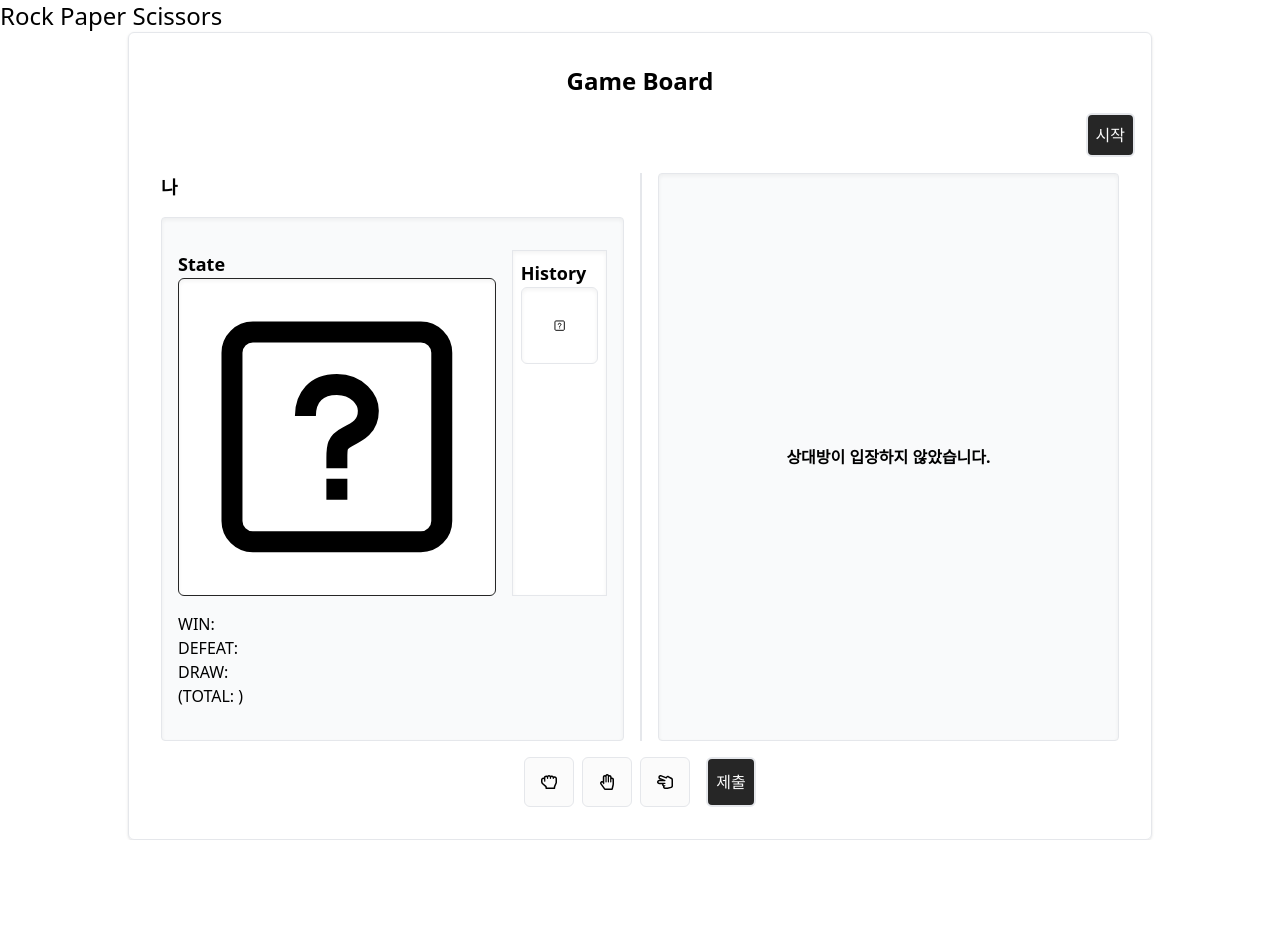
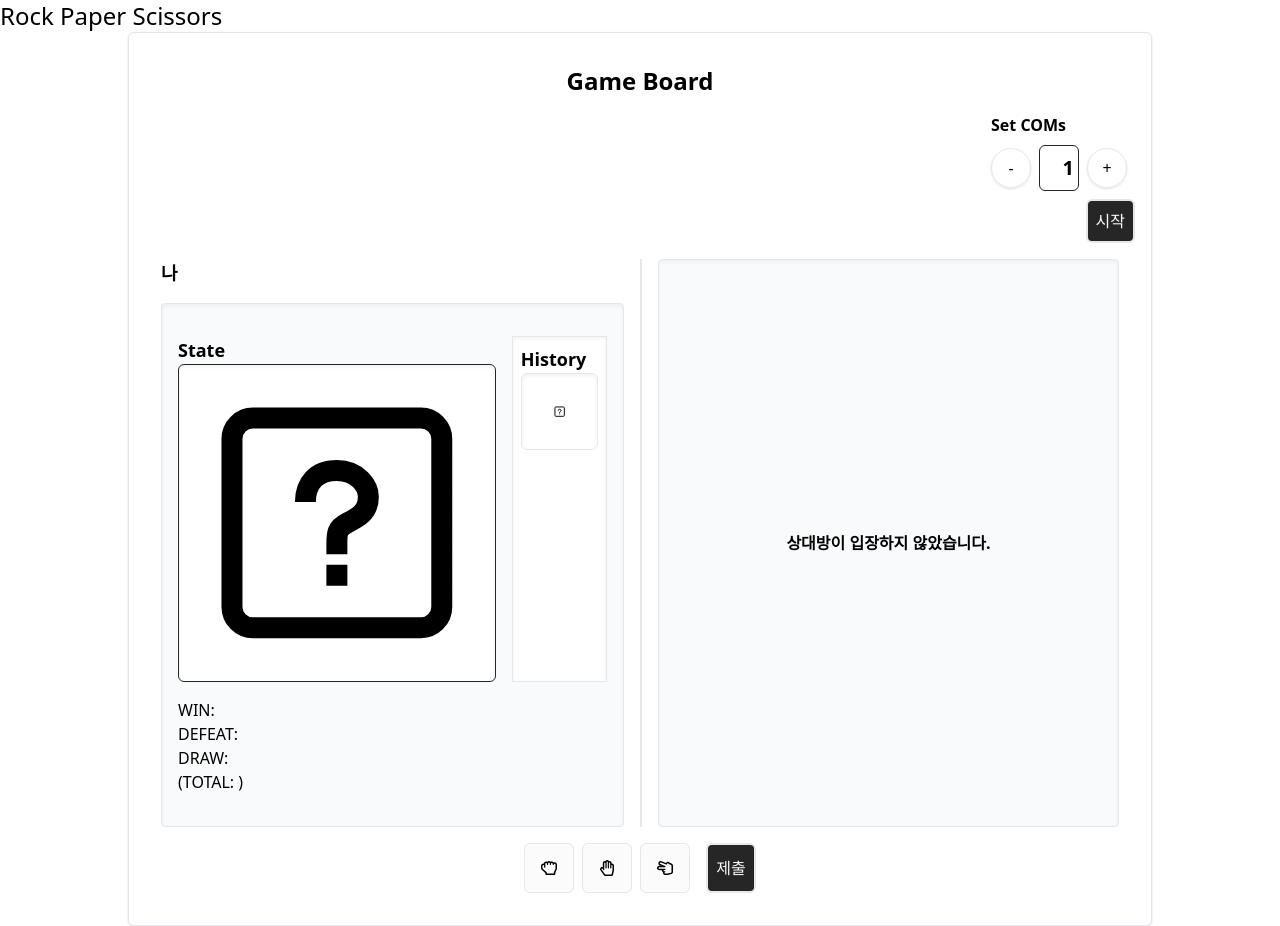
Before and after one commit to merge-simpson/react-rock-paper-scissors, a React (Vite) app: page / in a window 1280 px wide. Before the commit the page ends 840 px from the top, so only its background shows below. Built offline with nearby package versions, Linux system fonts and the light colour scheme.

Commit message:
feat(home): let increase or decrease num of cumputers

```diff
--- a/src/components/home/Home.tsx
+++ b/src/components/home/Home.tsx
@@ -1,8 +1,8 @@
-import Player from "@models/game/player/Player";
 import RockPaperScissors from "@models/game/state/domain/RockPaperScissors";
 import useToast from "@store/common/useToast";
 import useGameStore from "@store/game/gameStore";
 import { DarkButton, DefaultButton } from "@styles/button";
+import IntegerInput from "@utils/common/form/IntegerInput";
 import { useCallback, useEffect, useState } from "react";
 import ControlPannel from "./game/layout/control/ControlPannel";
 import PlayerGamePannel from "./game/layout/player-pannel/PlayerGamePannel";
@@ -26,6 +26,8 @@ const Home = () => {
     startWithComs,
     deal,
   } = gameStore;
+
+  const [cntCounterAI, setCntCounterAI] = useState<number>(1);
 
   useEffect(() => {
     // not necessary on this logic
@@ -80,12 +82,42 @@ const Home = () => {
       <div className="flex flex-col items-center gap-4">
         <main className="w-[80vw] flex flex-col items-center gap-4 py-8 border shadow rounded-md">
           <h1 className="text-2xl font-bold">Game Board</h1>
-          <div className="w-full px-4 flex justify-end">
+          <div className="w-full px-4 flex flex-col gap-2 items-end">
+            <aside className="w-fit px-2 flex flex-col gap-2">
+              <h1 className="font-bold">Set COMs</h1>
+              <div className="flex gap-2 items-center">
+                <button
+                  className="flex justify-center items-center border shadow rounded-full w-10 h-10"
+                  disabled={onGame}
+                  onClick={() => setCntCounterAI(cntCounterAI - 1)}
+                >
+                  -
+                </button>
+                <IntegerInput
+                  readOnly
+                  className="border border-dark w-10 text-right px-1 py-2 rounded-md text-xl font-bold"
+                  value={cntCounterAI}
+                  onChange={(event) =>
+                    setCntCounterAI(+(event.target as HTMLInputElement).value)
+                  }
+                />
+                <button
+                  className="flex justify-center items-center border shadow rounded-full w-10 h-10"
+                  disabled={onGame}
+                  onClick={() => setCntCounterAI(cntCounterAI + 1)}
+                >
+                  +
+                </button>
+              </div>
+            </aside>
             {onGame && (
               <DefaultButton onClick={() => initGame()}>초기화</DefaultButton>
             )}
             {!onGame && (
-              <DarkButton disabled={onGame} onClick={() => startWithComs(0)}>
+              <DarkButton
+                disabled={onGame}
+                onClick={() => startWithComs(cntCounterAI)}
+              >
                 시작
               </DarkButton>
             )}
```
